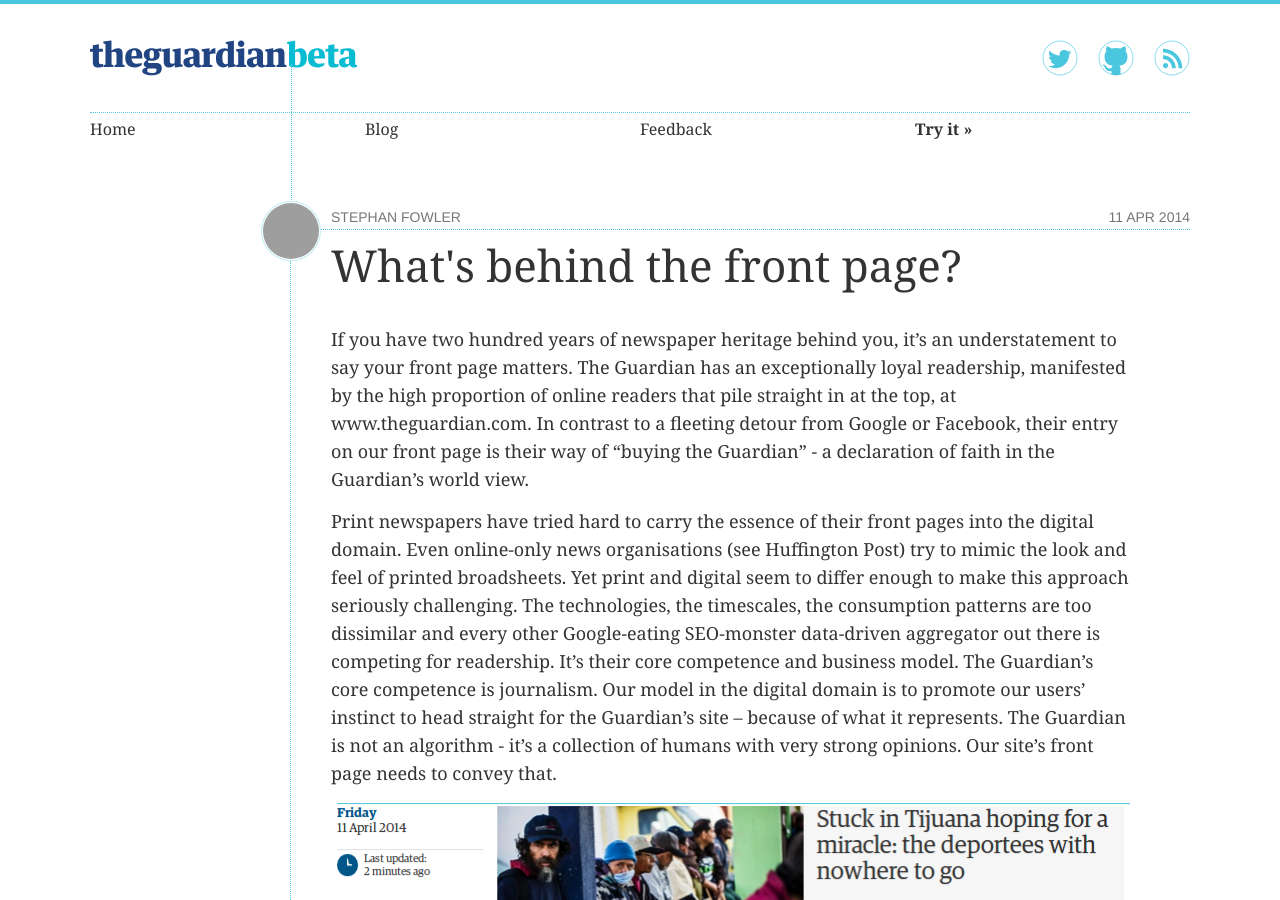
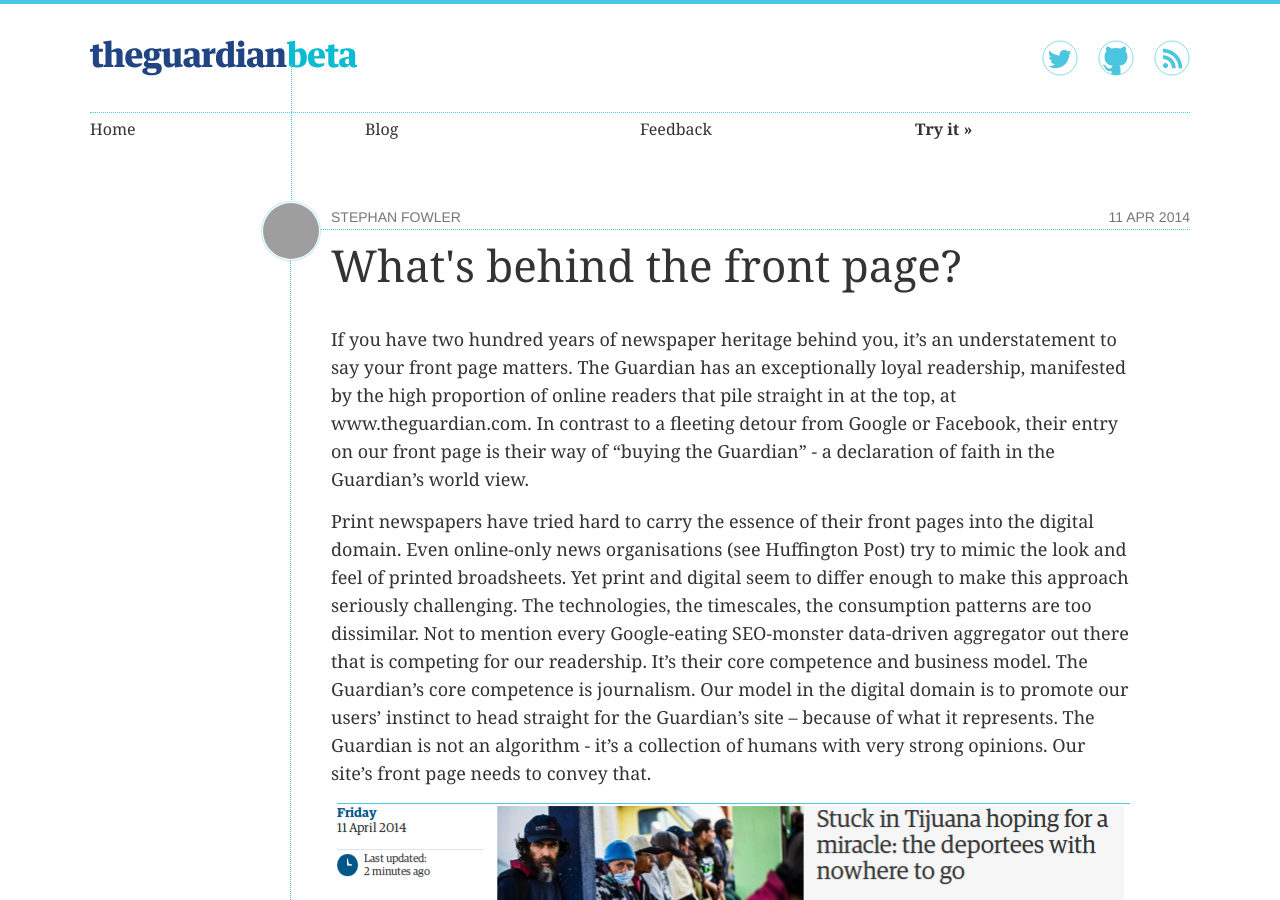
Before and after one commit to guardian/next, a Jekyll site: the page built from jekyll/_posts/2014-04-11-whats-behind-the-front-page.md, in a window 1280 px wide and 900 px high. Built offline with Jekyll 4.4.1, drawn with Linux system fonts in a browser that asks for light colours; some web fonts are replaced; Markdown is read by kramdown in place of the engine named in the settings; grey boxes are pictures that could not be loaded.

Commit message:
Update 2014-04-11-whats-behind-the-front-page.md

```diff
--- a/jekyll/_posts/2014-04-11-whats-behind-the-front-page.md
+++ b/jekyll/_posts/2014-04-11-whats-behind-the-front-page.md
@@ -8,7 +8,7 @@
 
 If you have two hundred years of newspaper heritage behind you, it’s an understatement to say your front page matters. The Guardian has an exceptionally loyal readership, manifested by the high proportion of online readers that pile straight in at the top, at www.theguardian.com. In contrast to a fleeting detour from Google or Facebook, their entry on our front page is their way of “buying the Guardian” - a declaration of faith in the Guardian's world view.
 
-Print newspapers have tried hard to carry the essence of their front pages into the digital domain. Even online-only news organisations (see Huffington Post) try to mimic the look and feel of printed broadsheets. Yet print and digital seem to differ enough to make this approach seriously challenging. The technologies, the timescales, the consumption patterns are too dissimilar and every other Google-eating SEO-monster data-driven aggregator out there is competing for readership. It's their core competence and business model. The Guardian's core competence is journalism. Our model in the digital domain is to promote our users’ instinct to head straight for the Guardian’s site – because of what it represents. The Guardian is not an algorithm - it’s a collection of humans with very strong opinions. Our site’s front page needs to convey that.
+Print newspapers have tried hard to carry the essence of their front pages into the digital domain. Even online-only news organisations (see Huffington Post) try to mimic the look and feel of printed broadsheets. Yet print and digital seem to differ enough to make this approach seriously challenging. The technologies, the timescales, the consumption patterns are too dissimilar. Not to mention every Google-eating SEO-monster data-driven aggregator out there that is competing for our readership. It's their core competence and business model. The Guardian's core competence is journalism. Our model in the digital domain is to promote our users’ instinct to head straight for the Guardian’s site – because of what it represents. The Guardian is not an algorithm - it’s a collection of humans with very strong opinions. Our site’s front page needs to convey that.
 
 <img src="/assets/images/us-front.png" alt="Curating the UK News frontpage with the new Guardian fronts tool" width="100%"/>
 
```
